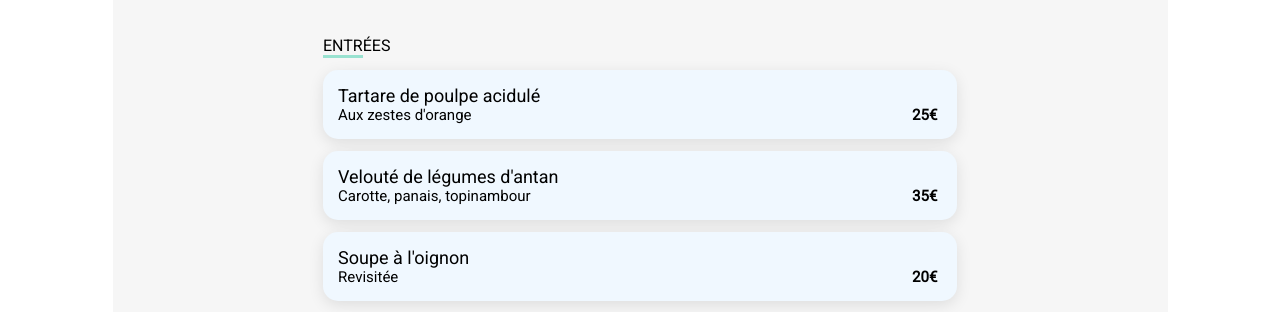
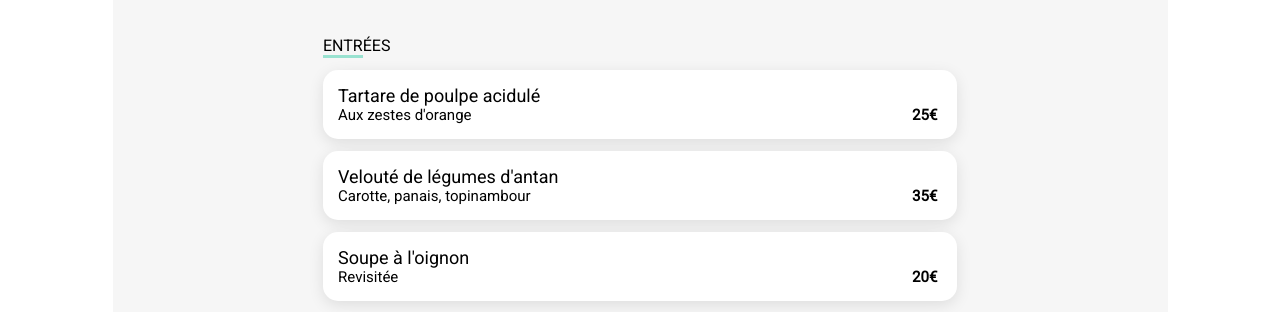
Before and after one commit to patoche62500/OhMyFood, a website: page restaurants/lafrancaise.html in a window 1280 px wide. Shown: the part 488-800 px from the top of the page. Drawn offline with Linux system fonts and the light colour scheme; a web font is replaced by a local one.

Commit message:
fix color & mail to contact

```diff
--- a/Sass/Components/_cards.scss
+++ b/Sass/Components/_cards.scss
@@ -1,29 +1,26 @@
 // carte menu page//
 .card {
-
   display: flex;
-  background-color: aliceblue;
+  background-color: white;
   border-radius: 15px;
   box-shadow: 0px 4.011494159698486px 15.043103218078613px 0px #0000001a;
   overflow: hidden;
 
-  .animation{
-    display:grid;
-    grid-template:auto / 60px 0px;
+  .animation {
+    display: grid;
+    grid-template: auto / 60px 0px;
     height: 100%;
-    transition:all 0.3s ease;
+    transition: all 0.3s ease;
 
     &__prix {
       @include font(black, "Roboto", 15.043px, normal, 700, normal);
       padding: 15px;
       display: flex;
       align-items: end;
-
     }
   }
 
   &__content {
-
     @include flex(
       $JustifyContent: space-between,
       $alignItems: flex-end,
@@ -37,26 +34,22 @@
     &__container {
       text-overflow: ellipsis;
       white-space: nowrap;
+      overflow: hidden;
     }
 
     &__titre {
       @include font(black, "Roboto", 18px, normal, 500, normal);
-
     }
 
     &__description {
       @include font(black, "Roboto", 15.043px, normal, 300, normal);
     }
-
-
   }
 
   &:hover {
-
-    .animation{
-      grid-template:auto / 55px 60px;
+    .animation {
+      grid-template: auto / 55px 60px;
     }
-
   }
 
   @include min1080 {
```
Also changed, not shown: index.html (+1 -1 lines), restaurants/delicedessens.html (+0 -1 lines), assets/Css/style.css, 1 other file.
